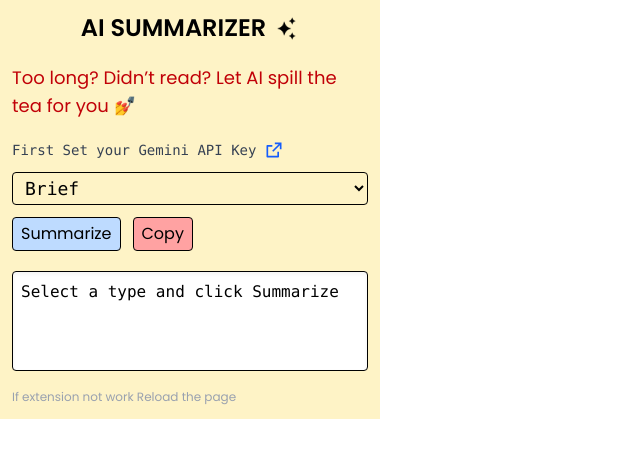
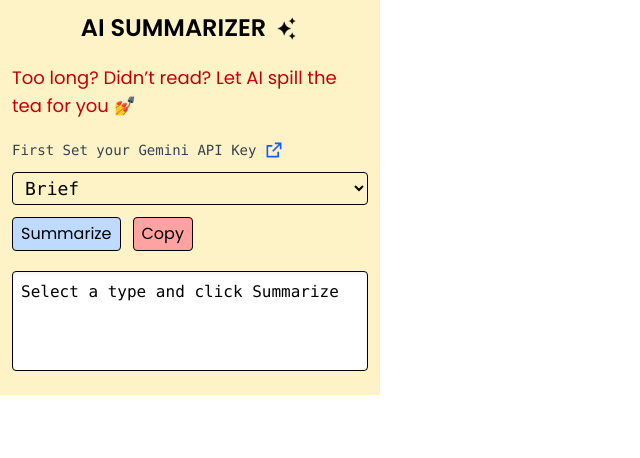
Before and after one commit to parasss19/Instantly_AI_Summary, a React (Vite) app: page /#/ in a window 1280 px wide. Shown: the top 458 px of the page, without its empty margins (0-640 px from the left). Built offline with nearby package versions, Linux system fonts and the light colour scheme.

Commit message:
error handling

```diff
--- a/src/popup/Popup.jsx
+++ b/src/popup/Popup.jsx
@@ -60,7 +60,7 @@ const Popup = () => {
       chrome.tabs.query({ active: true, currentWindow: true }, ([tab]) => {
         chrome.tabs.sendMessage(tab.id, { type: "GET_ARTICLE_TEXT" }, async (res) => {
            if (chrome.runtime.lastError) {
-             setResult("Extension Error: " + chrome.runtime.lastError.message);
+             setResult("Extension Error: Reload the page then it will work");
              return;
            }
 
@@ -145,7 +145,6 @@ const Popup = () => {
         <ReactMarkdown>{result}</ReactMarkdown>
       </div>
 
-     <span className="text-xs text-gray-400 font-[poppins]">If extension not work Reload the page</span>
     </div>
   );
 };
```
